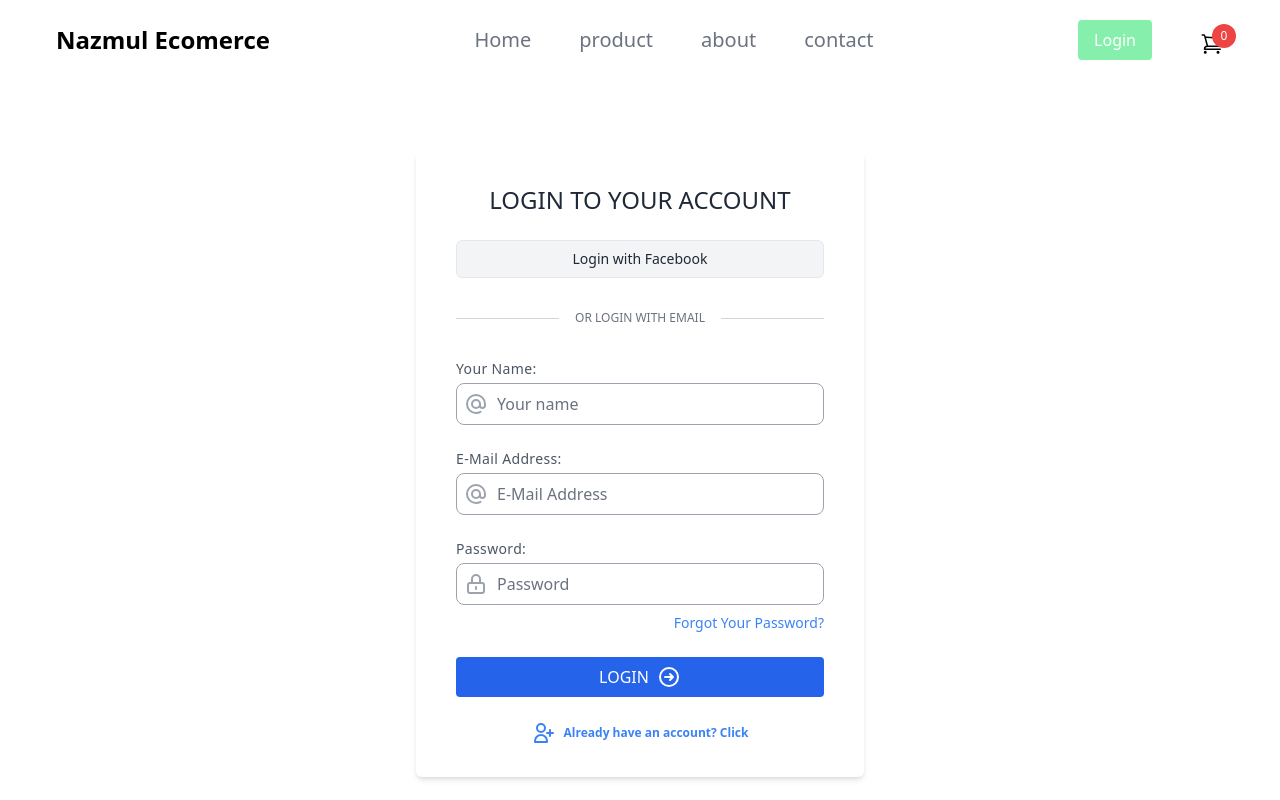
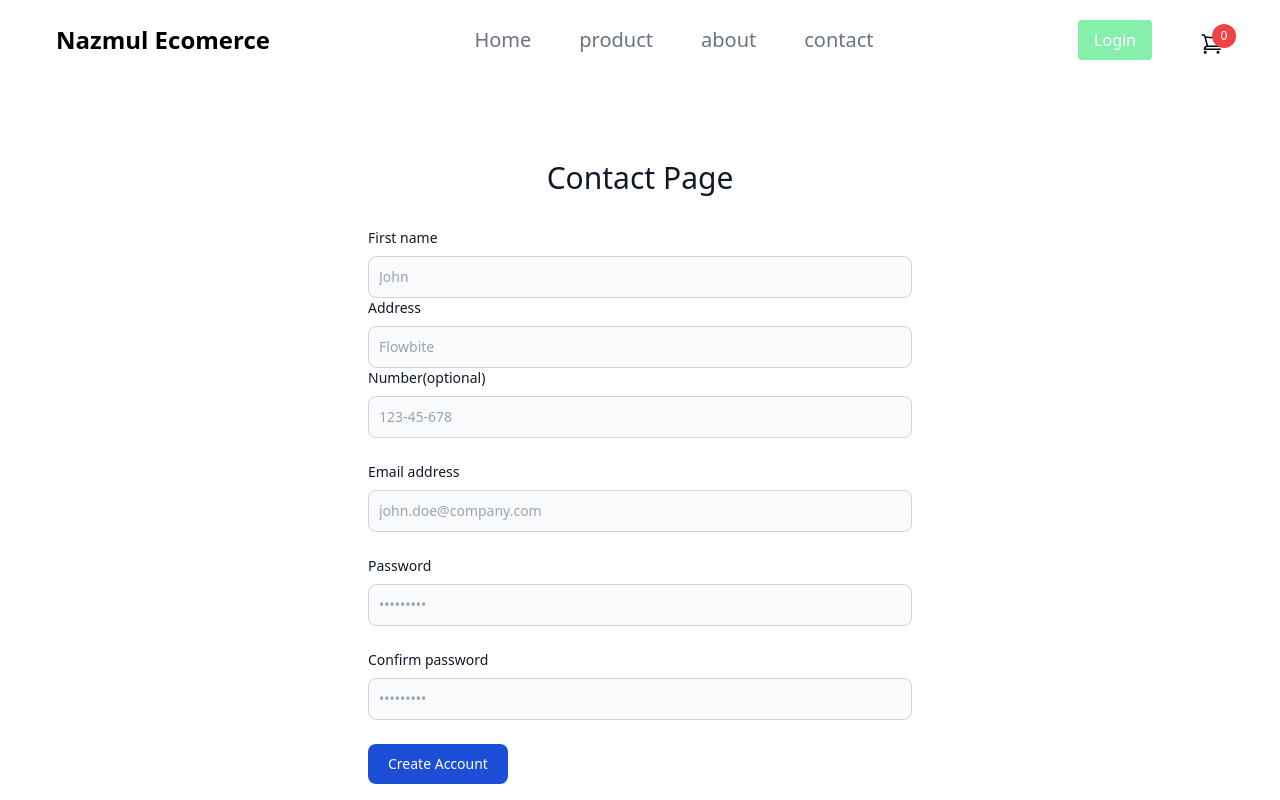
Before and after one commit to nazmulhossain17/nazmul-ecomerce-store, a React (Vite) app: page /register in a window 1280 px wide. Shown: the top 800 px of the page. Built offline with nearby package versions, Linux system fonts and the light colour scheme.

Commit message:
contact us

```diff
--- a/src/Pages/Contact/Contact.jsx
+++ b/src/Pages/Contact/Contact.jsx
@@ -1,7 +1,7 @@
 const Contact = () => {
   return (
     <>
-      <div className="md:px-14 px-4 py-14 max-w-screen-2xl mx-auto">
+      {/* <div className="md:px-14 px-4 py-14 max-w-screen-2xl mx-auto">
         <div className="text-center my-8">
           <h2 className="text-3xl mb-2 font-bold">Contact Page</h2>
         </div>
@@ -81,7 +81,64 @@ const Contact = () => {
             </form>
           </div>
         </div>
-      </div>
+      </div> */}
+      <section className="text-gray-600 body-font relative">
+        <div className="absolute inset-0 bg-gray-300">
+          <iframe
+            width="100%"
+            height="100%"
+            frameBorder="0"
+            marginHeight="0"
+            marginWidth="0"
+            title="map"
+            scrolling="no"
+            src="https://www.google.com/maps/embed?pb=!1m18!1m12!1m3!1d4340.361651750298!2d90.36150969658769!3d23.825903582347735!2m3!1f0!2f0!3f0!3m2!1i1024!2i768!4f13.1!3m3!1m2!1s0x3755c13a4297fe15%3A0xdc2fc3ab425c2338!2sPallabi!5e0!3m2!1sen!2sbd!4v1700285619625!5m2!1sen!2sbd"
+            style={{ border: 0 }}
+          ></iframe>
+        </div>
+        <div className="container px-5 py-24 mx-auto flex">
+          <div className="lg:w-1/3 md:w-1/2 bg-white rounded-lg p-8 flex flex-col md:ml-auto w-full mt-10 md:mt-0 relative z-10 shadow-md">
+            <h2 className="text-gray-900 text-lg mb-1 font-medium title-font">
+              Contact
+            </h2>
+            <p className="leading-relaxed mb-5 text-gray-600">
+              Feel free to contact us
+            </p>
+            <form action="https://formspree.io/f/xzblqjvr" method="POST">
+              <div className="relative mb-4">
+                <label
+                  htmlFor="email"
+                  className="leading-7 text-sm text-gray-600"
+                >
+                  Email
+                </label>
+                <input
+                  type="email"
+                  id="email"
+                  name="email"
+                  className="w-full bg-white rounded border border-gray-300 focus:border-indigo-500 focus:ring-2 focus:ring-indigo-200 text-base outline-none text-gray-700 py-1 px-3 leading-8 transition-colors duration-200 ease-in-out"
+                />
+              </div>
+              <div className="relative mb-4">
+                <label
+                  htmlFor="message"
+                  className="leading-7 text-sm text-gray-600"
+                >
+                  Message
+                </label>
+                <textarea
+                  id="message"
+                  name="message"
+                  className="w-full bg-white rounded border border-gray-300 focus:border-indigo-500 focus:ring-2 focus:ring-indigo-200 h-32 text-base outline-none text-gray-700 py-1 px-3 resize-none leading-6 transition-colors duration-200 ease-in-out"
+                ></textarea>
+              </div>
+              <button className="text-white bg-indigo-500 border-0 py-2 px-6 focus:outline-none hover:bg-indigo-600 rounded text-lg">
+                Submit
+              </button>
+            </form>
+          </div>
+        </div>
+      </section>
     </>
   );
 };
--- a/src/components/Register/Register.jsx
+++ b/src/components/Register/Register.jsx
@@ -2,177 +2,122 @@ import { Link } from "react-router-dom";
 
 const Register = () => {
   return (
-    <div className="min-h-screen flex flex-col items-center justify-center ">
-      <div className="flex flex-col bg-white shadow-md px-4 sm:px-6 md:px-8 lg:px-10 py-8 rounded-md w-full max-w-md">
-        <div className="font-medium self-center text-xl sm:text-2xl uppercase text-gray-800">
-          Login To Your Account
+    <div className="max-w-2xl mx-auto bg-white p-16">
+      <div className="text-center my-8">
+        <h2 className="text-3xl mb-2 font-medium text-gray-900">
+          Contact Page
+        </h2>
       </div>
-        <button className="relative mt-6 border rounded-md py-2 text-sm text-gray-800 bg-gray-100 hover:bg-gray-200">
-          <span className="absolute left-0 top-0 flex items-center justify-center h-full w-10 text-blue-500">
-            <i className="fab fa-facebook-f"></i>
-          </span>
-          <span>Login with Facebook</span>
-        </button>
-        <div className="relative mt-10 h-px bg-gray-300">
-          <div className="absolute left-0 top-0 flex justify-center w-full -mt-2">
-            <span className="bg-white px-4 text-xs text-gray-500 uppercase">
-              Or Login With Email
-            </span>
-          </div>
-        </div>
-        <div className="mt-10">
-          <form action="#">
-            <div className="flex flex-col mb-6">
+      <form>
+        <div className="mb-6">
+          <div>
             <label
-                htmlFor="name"
-                className="mb-1 text-xs sm:text-sm tracking-wide text-gray-600"
+              htmlFor="first_name"
+              className="block mb-2 text-sm font-medium text-gray-900 dark:text-gray-300"
             >
-                Your Name:
+              First name
             </label>
-              <div className="relative">
-                <div className="inline-flex items-center justify-center absolute left-0 top-0 h-full w-10 text-gray-400">
-                  <svg
-                    className="h-6 w-6"
-                    fill="none"
-                    strokeLinecap="round"
-                    strokeLinejoin="round"
-                    strokeWidth="2"
-                    viewBox="0 0 24 24"
-                    stroke="currentColor"
-                  >
-                    <path d="M16 12a4 4 0 10-8 0 4 4 0 008 0zm0 0v1.5a2.5 2.5 0 005 0V12a9 9 0 10-9 9m4.5-1.206a8.959 8.959 0 01-4.5 1.207" />
-                  </svg>
+            <input
+              type="text"
+              id="first_name"
+              className="bg-gray-50 border border-gray-300 text-gray-900 text-sm rounded-lg focus:ring-blue-500 focus:border-blue-500 block w-full p-2.5 dark:bg-gray-700 dark:border-gray-600 dark:placeholder-gray-400 dark:text-white dark:focus:ring-blue-500 dark:focus:border-blue-500"
+              placeholder="John"
+              required
+            />
           </div>
 
+          <div>
+            <label
+              htmlFor="address"
+              className="block mb-2 text-sm font-medium text-gray-900 dark:text-gray-300"
+            >
+              Address
+            </label>
             <input
-                  id="name"
               type="text"
-                  name="name"
-                  className="text-sm sm:text-base placeholder-gray-500 pl-10 pr-4 rounded-lg border border-gray-400 w-full py-2 focus:outline-none focus:border-blue-400"
-                  placeholder="Your name"
+              id="company"
+              className="bg-gray-50 border border-gray-300 text-gray-900 text-sm rounded-lg focus:ring-blue-500 focus:border-blue-500 block w-full p-2.5 dark:bg-gray-700 dark:border-gray-600 dark:placeholder-gray-400 dark:text-white dark:focus:ring-blue-500 dark:focus:border-blue-500"
+              placeholder="Flowbite"
+              required
+            />
+          </div>
+
+          <div>
+            <label
+              htmlFor="number"
+              className="block mb-2 text-sm font-medium text-gray-900 dark:text-gray-300"
+            >
+              Number(optional)
+            </label>
+            <input
+              type="tel"
+              id="phone"
+              className="bg-gray-50 border border-gray-300 text-gray-900 text-sm rounded-lg focus:ring-blue-500 focus:border-blue-500 block w-full p-2.5 dark:bg-gray-700 dark:border-gray-600 dark:placeholder-gray-400 dark:text-white dark:focus:ring-blue-500 dark:focus:border-blue-500"
+              placeholder="123-45-678"
+              pattern="[0-9]{3}-[0-9]{2}-[0-9]{3}"
+              required
             />
           </div>
         </div>
-            <div className="flex flex-col mb-6">
+        <div className="mb-6">
           <label
             htmlFor="email"
-                className="mb-1 text-xs sm:text-sm tracking-wide text-gray-600"
+            className="block mb-2 text-sm font-medium text-gray-900 dark:text-gray-300"
           >
-                E-Mail Address:
+            Email address
           </label>
-              <div className="relative">
-                <div className="inline-flex items-center justify-center absolute left-0 top-0 h-full w-10 text-gray-400">
-                  <svg
-                    className="h-6 w-6"
-                    fill="none"
-                    strokeLinecap="round"
-                    strokeLinejoin="round"
-                    strokeWidth="2"
-                    viewBox="0 0 24 24"
-                    stroke="currentColor"
+          <input
+            type="email"
+            id="email"
+            className="bg-gray-50 border border-gray-300 text-gray-900 text-sm rounded-lg focus:ring-blue-500 focus:border-blue-500 block w-full p-2.5 dark:bg-gray-700 dark:border-gray-600 dark:placeholder-gray-400 dark:text-white dark:focus:ring-blue-500 dark:focus:border-blue-500"
+            placeholder="john.doe@company.com"
+            required
+          />
+        </div>
+        <div className="mb-6">
+          <label
+            htmlFor="password"
+            className="block mb-2 text-sm font-medium text-gray-900 dark:text-gray-300"
           >
-                    <path d="M16 12a4 4 0 10-8 0 4 4 0 008 0zm0 0v1.5a2.5 2.5 0 005 0V12a9 9 0 10-9 9m4.5-1.206a8.959 8.959 0 01-4.5 1.207" />
-                  </svg>
+            Password
+          </label>
+          <input
+            type="password"
+            id="password"
+            className="bg-gray-50 border border-gray-300 text-gray-900 text-sm rounded-lg focus:ring-blue-500 focus:border-blue-500 block w-full p-2.5 dark:bg-gray-700 dark:border-gray-600 dark:placeholder-gray-400 dark:text-white dark:focus:ring-blue-500 dark:focus:border-blue-500"
+            placeholder="•••••••••"
+            required
+          />
+        </div>
+        <div className="mb-6">
+          <label
+            htmlFor="confirm_password"
+            className="block mb-2 text-sm font-medium text-gray-900 dark:text-gray-300"
+          >
+            Confirm password
+          </label>
+          <input
+            type="password"
+            id="confirm_password"
+            className="bg-gray-50 border border-gray-300 text-gray-900 text-sm rounded-lg focus:ring-blue-500 focus:border-blue-500 block w-full p-2.5 dark:bg-gray-700 dark:border-gray-600 dark:placeholder-gray-400 dark:text-white dark:focus:ring-blue-500 dark:focus:border-blue-500"
+            placeholder="•••••••••"
+            required
+          />
         </div>
 
-                <input
-                  id="email"
-                  type="email"
-                  name="email"
-                  className="text-sm sm:text-base placeholder-gray-500 pl-10 pr-4 rounded-lg border border-gray-400 w-full py-2 focus:outline-none focus:border-blue-400"
-                  placeholder="E-Mail Address"
-                />
-              </div>
-            </div>
-            <div className="flex flex-col mb-6">
-              <label
-                htmlFor="password"
-                className="mb-1 text-xs sm:text-sm tracking-wide text-gray-600"
-              >
-                Password:
-              </label>
-              <div className="relative">
-                <div className="inline-flex items-center justify-center absolute left-0 top-0 h-full w-10 text-gray-400">
-                  <span>
-                    <svg
-                      className="h-6 w-6"
-                      fill="none"
-                      strokeLinecap="round"
-                      strokeLinejoin="round"
-                      strokeWidth="2"
-                      viewBox="0 0 24 24"
-                      stroke="currentColor"
-                    >
-                      <path d="M12 15v2m-6 4h12a2 2 0 002-2v-6a2 2 0 00-2-2H6a2 2 0 00-2 2v6a2 2 0 002 2zm10-10V7a4 4 0 00-8 0v4h8z" />
-                    </svg>
-                  </span>
-                </div>
-
-                <input
-                  id="password"
-                  type="password"
-                  name="password"
-                  className="text-sm sm:text-base placeholder-gray-500 pl-10 pr-4 rounded-lg border border-gray-400 w-full py-2 focus:outline-none focus:border-blue-400"
-                  placeholder="Password"
-                />
-              </div>
-            </div>
-
-            <div className="flex items-center mb-6 -mt-4">
-              <div className="flex ml-auto">
-                <a
-                  href="#"
-                  className="inline-flex text-xs sm:text-sm text-blue-500 hover:text-blue-700"
-                >
-                  Forgot Your Password?
-                </a>
-              </div>
-            </div>
-
-            <div className="flex w-full">
         <button
           type="submit"
-                className="flex items-center justify-center focus:outline-none text-white text-sm sm:text-base bg-blue-600 hover:bg-blue-700 rounded py-2 w-full transition duration-150 ease-in"
+          className="text-white bg-blue-700 hover:bg-blue-800 focus:ring-4 focus:outline-none focus:ring-blue-300 font-medium rounded-lg text-sm w-full sm:w-auto px-5 py-2.5 text-center dark:bg-blue-600 dark:hover:bg-blue-700 dark:focus:ring-blue-800"
         >
-                <span className="mr-2 uppercase">Login</span>
-                <span>
-                  <svg
-                    className="h-6 w-6"
-                    fill="none"
-                    strokeLinecap="round"
-                    strokeLinejoin="round"
-                    strokeWidth="2"
-                    viewBox="0 0 24 24"
-                    stroke="currentColor"
-                  >
-                    <path d="M13 9l3 3m0 0l-3 3m3-3H8m13 0a9 9 0 11-18 0 9 9 0 0118 0z" />
-                  </svg>
-                </span>
+          Create Account
         </button>
-            </div>
       </form>
-        </div>
-        <div className="flex justify-center items-center mt-6">
-          <b className="inline-flex items-center font-bold text-blue-500 hover:text-blue-700 text-xs text-center">
-            <span>
-              <svg
-                className="h-6 w-6"
-                fill="none"
-                strokeLinecap="round"
-                strokeLinejoin="round"
-                strokeWidth="2"
-                viewBox="0 0 24 24"
-                stroke="currentColor"
-              >
-                <path d="M18 9v3m0 0v3m0-3h3m-3 0h-3m-2-5a4 4 0 11-8 0 4 4 0 018 0zM3 20a6 6 0 0112 0v1H3v-1z" />
-              </svg>
-            </span>
-            <span className="ml-2">
-              Already have an account?&nbsp;<Link to="/login">Click</Link>
-            </span>
-          </b>
-        </div>
-      </div>
+
+      <p className="mt-5">
+        These input field components is part of a larger, open-source library of
+        Tailwind CSS components. Learn more by going to the official{" "}
+        <p>Flowbite Documentation</p>.
+      </p>
     </div>
   );
 };
```
Lines whose indentation alone changed are shown as unchanged.
